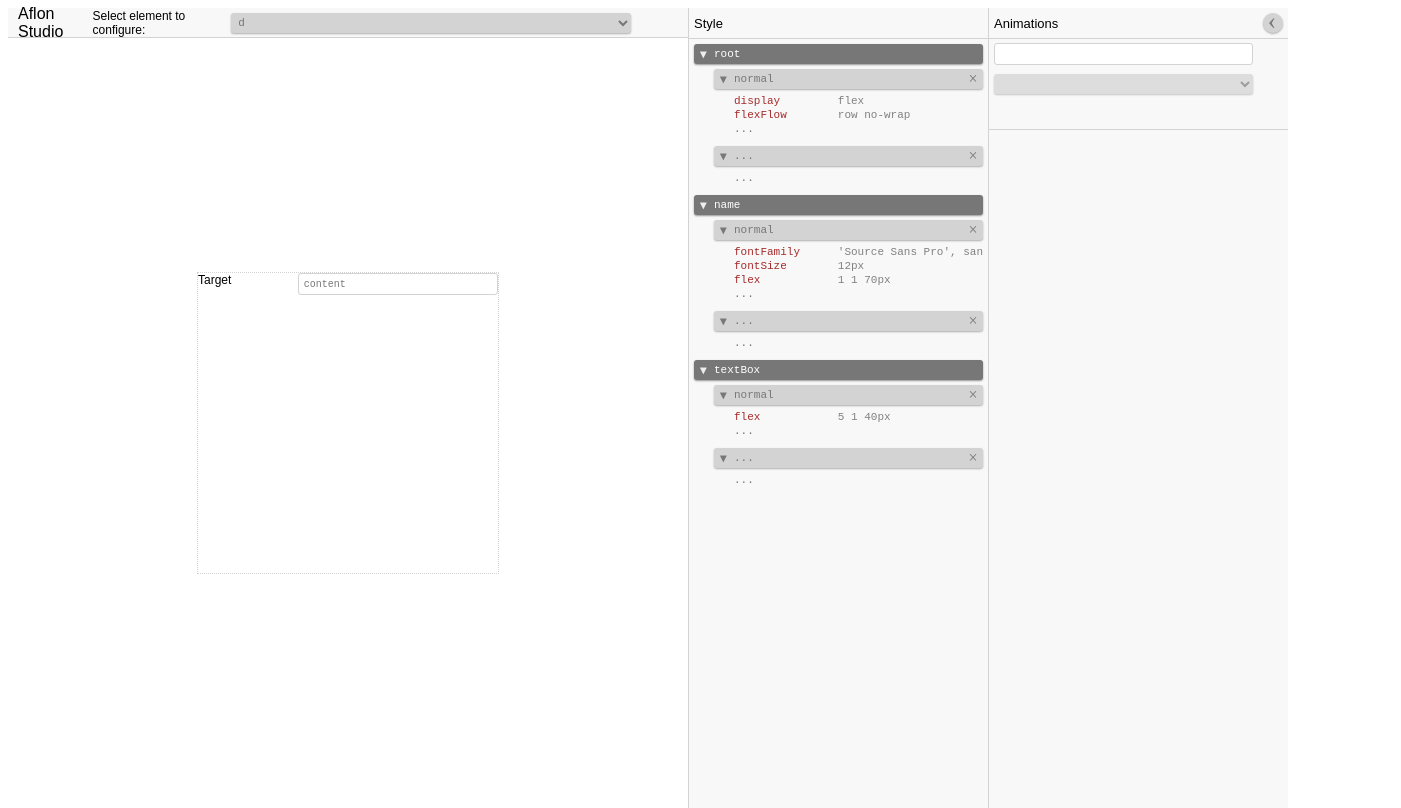
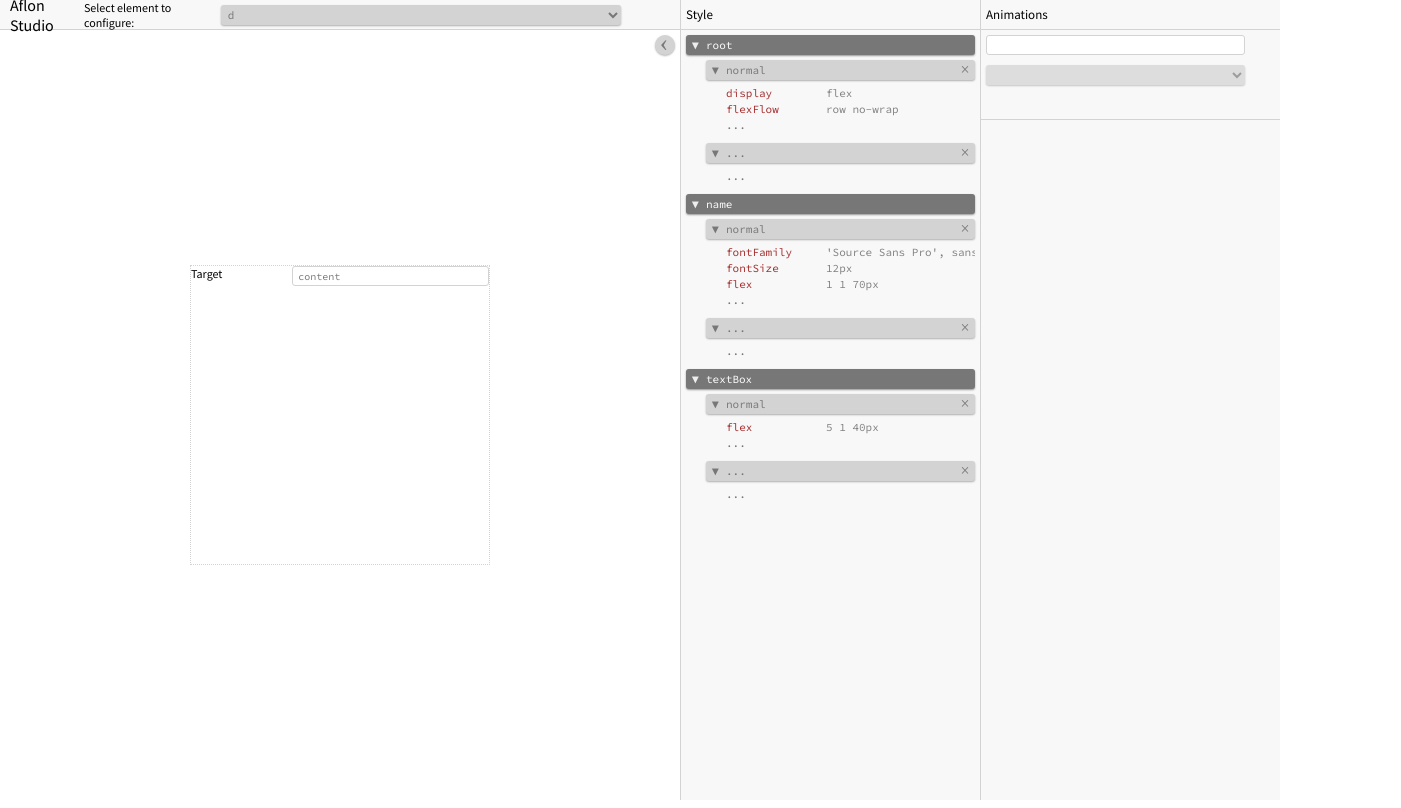
Before and after one commit to bognikol/aflonstack, a website built with webpack: page projects/aflon-bootstrap/dist/aflonStudio.html in a window 1280 px wide. Shown: the whole page, 1401 px wide, since content can reach past the window. Built offline with nearby package versions, Linux system fonts and the light colour scheme; some icons are missing; what aflon, aflon-studio would draw is missing.

Commit message:
Adding AflonStudio basic style

```diff
--- a/projects/aflon-bootstrap/dist/aflonStudio.html
+++ b/projects/aflon-bootstrap/dist/aflonStudio.html
@@ -1,5 +1,23 @@
 <!DOCTYPE html>
 <html>
+    <head>
+        <link href="https://fonts.googleapis.com/css2?family=Source+Code+Pro:ital@0;1&display=swap" rel="stylesheet">
+        <link href="https://fonts.googleapis.com/css2?family=Source+Sans+Pro:wght@300;400&display=swap" rel="stylesheet">
+        <link rel="stylesheet" href="https://cdnjs.cloudflare.com/ajax/libs/typicons/2.0.9/typicons.min.css" integrity="sha512-RibaM8rs5cOvzf+pDw9BOiH4dy+VTOxxzfwONMkOOd/lFbKWcirhXkWcSd0S6GPwfQRT4OrjT8iAKVC5iIvMRA==" crossorigin="anonymous" />
+
+        <style>
+            html, body {
+                margin: 0;
+                padding: 0;
+                height: 100%;
+            }
+
+            * {
+                box-sizing: border-box;
+                position: relative;
+            }
+        </style>
+    </head>
     <body>
         <script src="./test.js"></script>
     </body>
```
